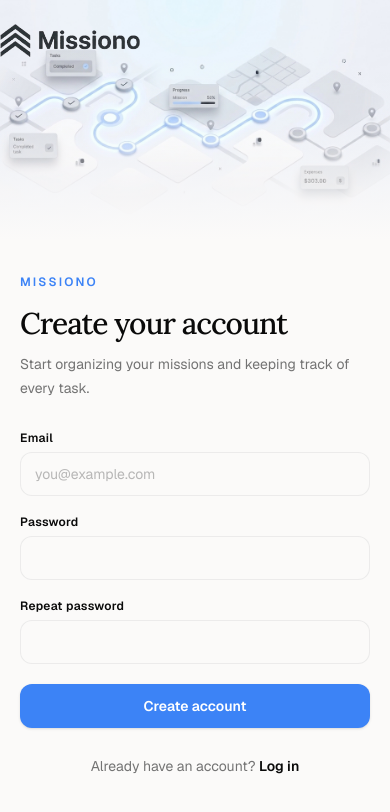
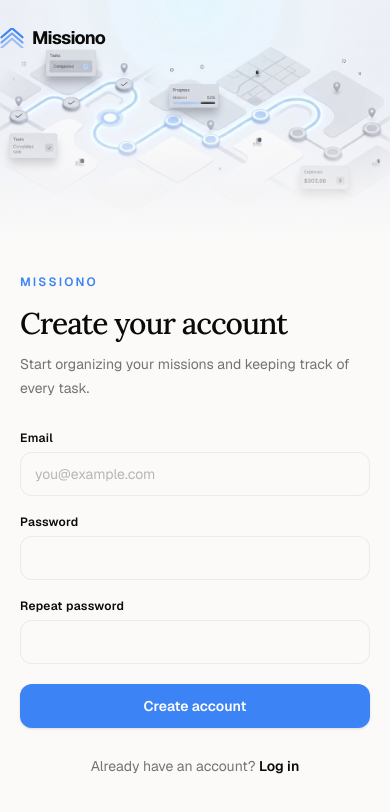
Before and after one commit to romanyrefaat1/Missions-management-Expenses-app, a Next.js app: page /auth/sign-up in a window 390 px wide. Shown: the top 812 px of the page. Built offline with nearby package versions, Linux system fonts and the light colour scheme; no server answers.

Commit message:
Use logo component in auth pages & fix mobile padding in /new-mission

```diff
--- a/app/new-mission/page.tsx
+++ b/app/new-mission/page.tsx
@@ -142,11 +142,11 @@ function NewMissionForm() {
   };
 
   return (
-    <main className="min-h-screen px-6 py-8 lg:px-10 lg:py-10">
+    <main className="min-h-screen px-0 py-8 lg:px-10 lg:py-10">
       <div className="mx-auto w-full max-w-3xl">
         {/* Header */}
         <div className="mb-10">
-          <h1 className="font-heading text-3xl font-bold tracking-tight sm:text-4xl">
+          <h1 className="font-heading font-bold tracking-tight">
             {
 
             !isEdit && allMissions.length === 0 ? (
--- a/components/login-form.tsx
+++ b/components/login-form.tsx
@@ -13,6 +13,7 @@ import { useRouter } from "next/navigation";
 import { useEffect, useState } from "react";
 import { AlertCircle } from "lucide-react";
 import { useTheme } from "next-themes";
+import Logo from "./logo";
 
 export function LoginForm({
   className,
@@ -84,13 +85,6 @@ export function LoginForm({
   // Illustration: light theme -> sign-in.png, dark theme -> sign-in-darkmode.jpg
   const illustrationSrc =
     !mounted || theme === "light" ? "/sign-in.png" : "/sign-in-darkmode.jpg";
-
-  // Logo: needs to contrast with the background it sits on.
-  // Light background -> dark text logo. Dark background -> light text logo.
-  const logoSrc =
-    !mounted || theme === "light"
-      ? "/logo-dark-text-no-bg.png"
-      : "/logo-light-text-no-bg.png";
 
   const form = (
     <form onSubmit={handleLogin}>
@@ -206,13 +200,7 @@ export function LoginForm({
           {/* Brand */}
           <div className="absolute left-4 top-8 z-10">
             <Link href="/">
-              <Image
-                src={logoSrc}
-                alt="Missionooo"
-                width={100}
-                height={40}
-                priority
-              />
+              <Logo />
             </Link>
           </div>
 
@@ -325,13 +313,7 @@ export function LoginForm({
 
           {/* Logo */}
           <div className="absolute left-5 top-6 z-10">
-            <Image
-              src={logoSrc}
-              alt="Missiono"
-              width={80}
-              height={40}
-              priority
-            />
+            <Logo />
           </div>
         </div>
 
--- a/components/sign-up-form.tsx
+++ b/components/sign-up-form.tsx
@@ -13,6 +13,7 @@ import { useRouter } from "next/navigation";
 import { useEffect, useState } from "react";
 import { AlertCircle } from "lucide-react";
 import { useTheme } from "next-themes";
+import Logo from "./logo";
 
 export function SignUpForm({
   className,
@@ -94,13 +95,6 @@ export function SignUpForm({
   // Illustration: light theme -> sign-up.png, dark theme -> sign-up-darkmode.jpg
   const illustrationSrc =
     !mounted || theme === "light" ? "/sign-up.png" : "/sign-up-darkmode.jpg";
-
-  // Logo: needs to contrast with the background it sits on.
-  // Light background -> dark text logo. Dark background -> light text logo.
-  const logoSrc =
-    !mounted || theme === "light"
-      ? "/logo-dark-text-no-bg.png"
-      : "/logo-light-text-no-bg.png";
 
   const form = (
     <form onSubmit={handleSignUp}>
@@ -227,13 +221,7 @@ export function SignUpForm({
           {/* Brand */}
           <div className="absolute left-8 top-8 z-10">
             <Link href="/">
-              <Image
-                src={logoSrc}
-                alt="Missionooo"
-                width={140}
-                height={40}
-                priority
-              />
+              <Logo />
             </Link>
           </div>
 
@@ -344,13 +332,7 @@ export function SignUpForm({
           {/* Logo */}
           <div className="absolute left-0 top-6 z-10">
             <Link href="/">
-              <Image
-                src={logoSrc}
-                alt="Missionooo"
-                width={140}
-                height={40}
-                priority
-              />
+              <Logo />
             </Link>
           </div>
         </div>
```
